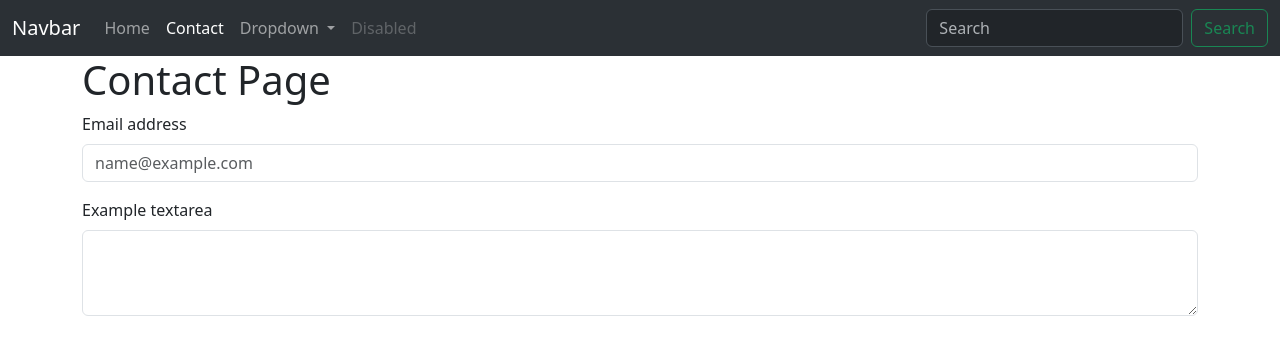
After one commit to erdemavlagi/resume, a Django app: page /contact in a window 1280 px wide. The commit adds this page. Shown: the top 355 px of the page. Run offline with Django 4.2, Linux system fonts and the light colour scheme.

Commit message:
feat: create contact page

```diff
--- /dev/null
+++ b/core/urls.py
@@ -0,0 +1,8 @@
+from django.urls import path
+from.views import index, contact
+
+urlpatterns =[
+    path('', index, name='index'),
+    path('contact', contact, name='contact'),
+
+]
--- a/core/views.py
+++ b/core/views.py
@@ -3,3 +3,6 @@ from django.shortcuts import render
 # Create your views here.
 def index(request):
     return render(request,'index.html')
+
+def contact(request):
+    return render(request,'contact.html')
--- a/resume/urls.py
+++ b/resume/urls.py
@@ -16,10 +16,9 @@ Including another URLconf
 """
 
 from django.contrib import admin
-from django.urls import path
-from core.views import index
+from django.urls import path, include
 
 urlpatterns = [
     path('admin/', admin.site.urls),
-    path('',index, name='index'),
+    path('',include('core.urls'))
 ]
--- /dev/null
+++ b/templates/contact.html
@@ -0,0 +1,69 @@
+<!DOCTYPE html>
+<html lang="en">
+<head>
+    <meta charset="UTF-8">
+    <title>Resume App</title>
+    <link href="https://cdn.jsdelivr.net/npm/bootstrap@5.3.0-alpha3/dist/css/bootstrap.min.css" rel="stylesheet" integrity="sha384-KK94CHFLLe+nY2dmCWGMq91rCGa5gtU4mk92HdvYe+M/SXH301p5ILy+dN9+nJOZ" crossorigin="anonymous">
+
+</head>
+<body>
+    <nav class="navbar navbar-expand-lg bg-body-tertiary bg-primary" data-bs-theme="dark">
+  <div class="container-fluid">
+    <a class="navbar-brand" href="#">Navbar</a>
+    <button class="navbar-toggler" type="button" data-bs-toggle="collapse" data-bs-target="#navbarSupportedContent" aria-controls="navbarSupportedContent" aria-expanded="false" aria-label="Toggle navigation">
+      <span class="navbar-toggler-icon"></span>
+    </button>
+    <div class="collapse navbar-collapse" id="navbarSupportedContent">
+      <ul class="navbar-nav me-auto mb-2 mb-lg-0">
+        <li class="nav-item">
+          <a class="nav-link " aria-current="page" href="/">Home</a>
+        </li>
+        <li class="nav-item">
+          <a class="nav-link active" href="/contact">Contact</a>
+        </li>
+        <li class="nav-item dropdown">
+          <a class="nav-link dropdown-toggle" href="#" role="button" data-bs-toggle="dropdown" aria-expanded="false">
+            Dropdown
+          </a>
+          <ul class="dropdown-menu">
+            <li><a class="dropdown-item" href="#">Action</a></li>
+            <li><a class="dropdown-item" href="#">Another action</a></li>
+            <li><hr class="dropdown-divider"></li>
+            <li><a class="dropdown-item" href="#">Something else here</a></li>
+          </ul>
+        </li>
+        <li class="nav-item">
+          <a class="nav-link disabled">Disabled</a>
+        </li>
+      </ul>
+      <form class="d-flex" role="search">
+        <input class="form-control me-2" type="search" placeholder="Search" aria-label="Search">
+        <button class="btn btn-outline-success" type="submit">Search</button>
+      </form>
+    </div>
+  </div>
+</nav>
+
+<div class="container">
+    <div class="row">
+        <div class="com-md-12">
+            <h1>Contact Page </h1>
+        </div>
+    </div>
+
+      <div class="mb-3">
+  <label for="exampleFormControlInput1" class="form-label">Email address</label>
+  <input type="email" class="form-control" id="exampleFormControlInput1" placeholder="name@example.com">
+</div>
+<div class="mb-3">
+  <label for="exampleFormControlTextarea1" class="form-label">Example textarea</label>
+  <textarea class="form-control" id="exampleFormControlTextarea1" rows="3"></textarea>
+</div>
+</div>
+
+
+
+<script src="https://cdn.jsdelivr.net/npm/bootstrap@5.3.0-alpha3/dist/js/bootstrap.bundle.min.js" integrity="sha384-ENjdO4Dr2bkBIFxQpeoTz1HIcje39Wm4jDKdf19U8gI4ddQ3GYNS7NTKfAdVQSZe" crossorigin="anonymous"></script>
+
+</body>
+</html>
--- a/templates/index.html
+++ b/templates/index.html
@@ -16,10 +16,10 @@
     <div class="collapse navbar-collapse" id="navbarSupportedContent">
       <ul class="navbar-nav me-auto mb-2 mb-lg-0">
         <li class="nav-item">
-          <a class="nav-link active" aria-current="page" href="#">Home</a>
+          <a class="nav-link active" aria-current="page" href="/">Home</a>
         </li>
         <li class="nav-item">
-          <a class="nav-link" href="#">Link</a>
+          <a class="nav-link  " href="/contact">Contact</a>
         </li>
         <li class="nav-item dropdown">
           <a class="nav-link dropdown-toggle" href="#" role="button" data-bs-toggle="dropdown" aria-expanded="false">
```
